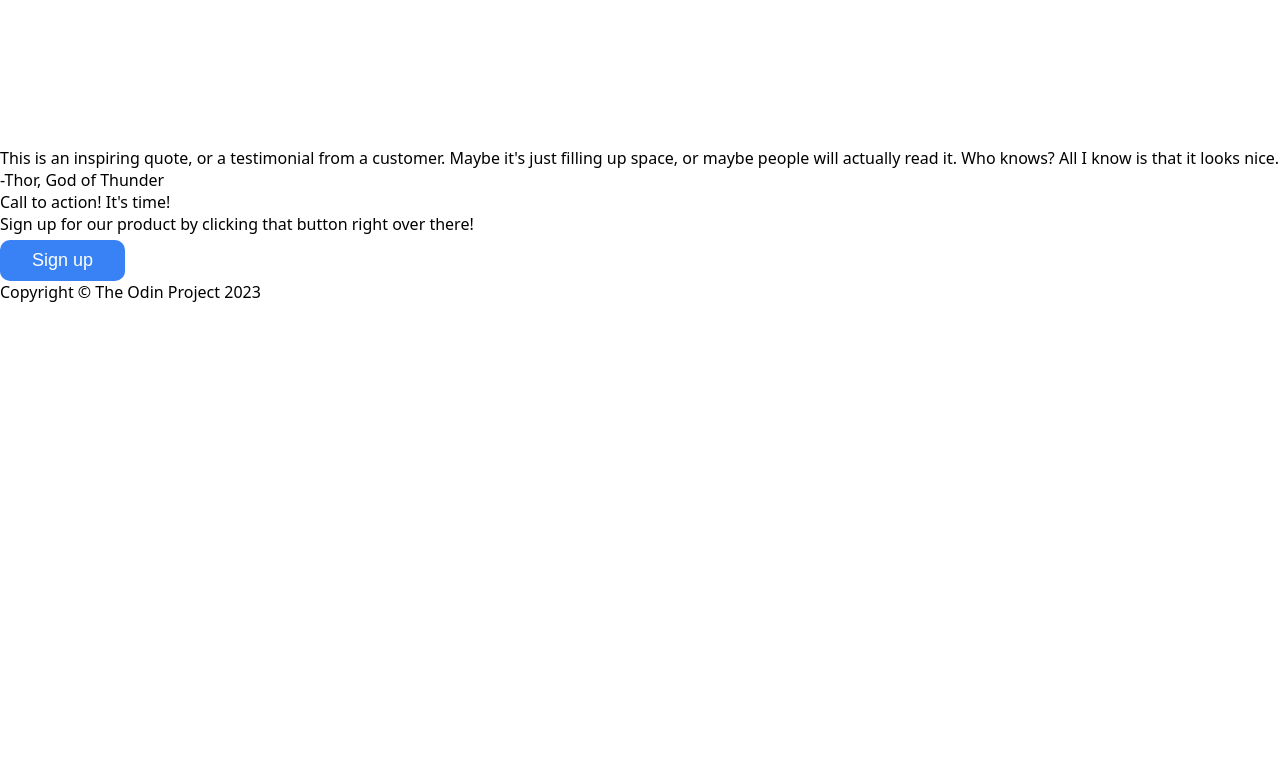
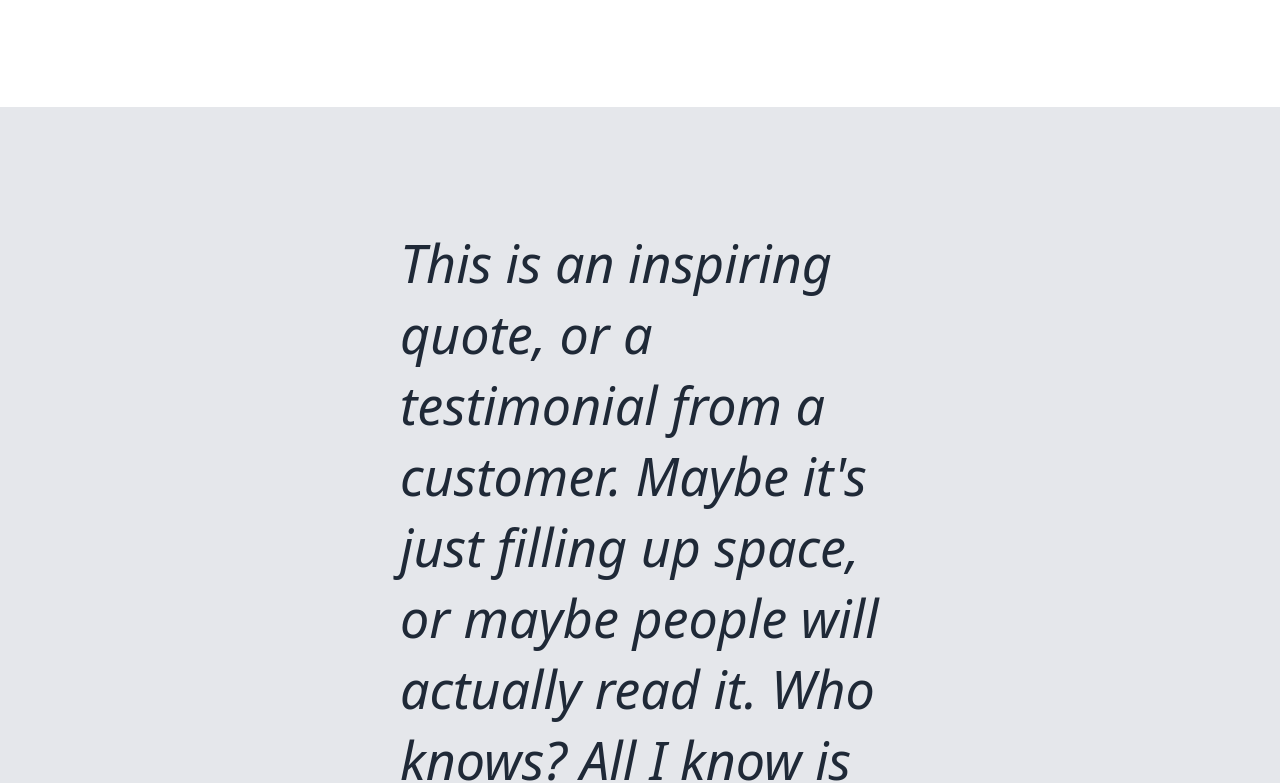
Before and after one commit to viegy/odin-landing-page, a plain HTML site: page index.html in a window 1280 px wide. Shown: the part 1250-2033 px from the top of the page. Before the commit the page ends 1553 px from the top, so only its background shows below. Drawn offline with Linux system fonts and the light colour scheme.

Commit message:
Add styles to the Quote Part

```diff
--- a/styles.css
+++ b/styles.css
@@ -124,3 +124,28 @@ button{
     font-size: 24px;
     text-align: center;
 }
+
+/* ----------  QUOTE PART  ------------*/
+
+.quote_part{
+    background-color: #E5E7EB;
+    margin-top: -40px;
+    display: flex;
+    flex-direction: column;
+    justify-content: center;
+    padding: 120px 400px;
+    color:#1F2937
+}
+
+.quote{
+    align-self: center;
+    font-style: italic;
+    font-size: 52px;
+    font-weight: lighter;
+}
+
+.author{
+    text-align: right;
+    font-weight: bolder;
+    font-size: 26px;
+}
```
